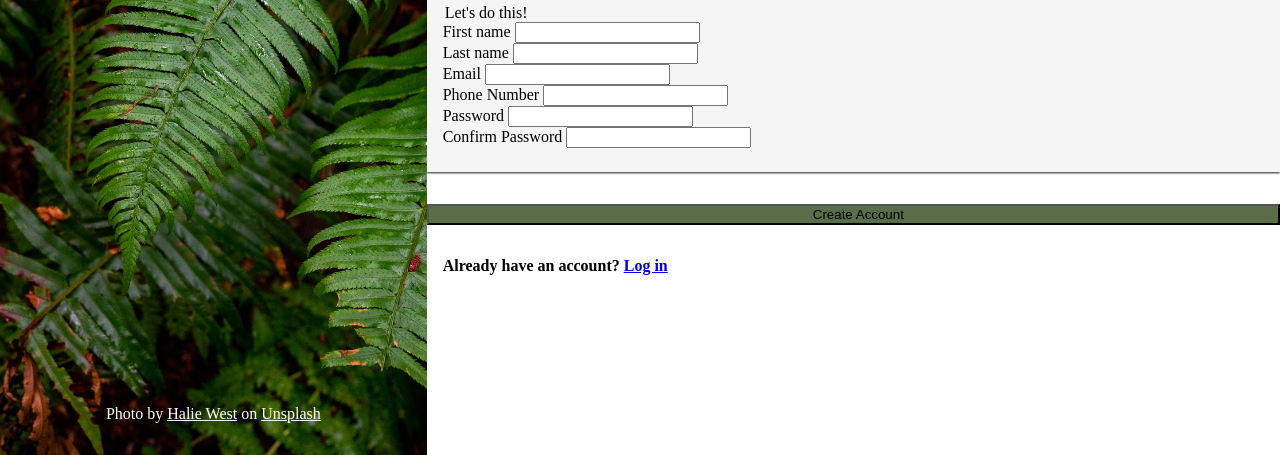
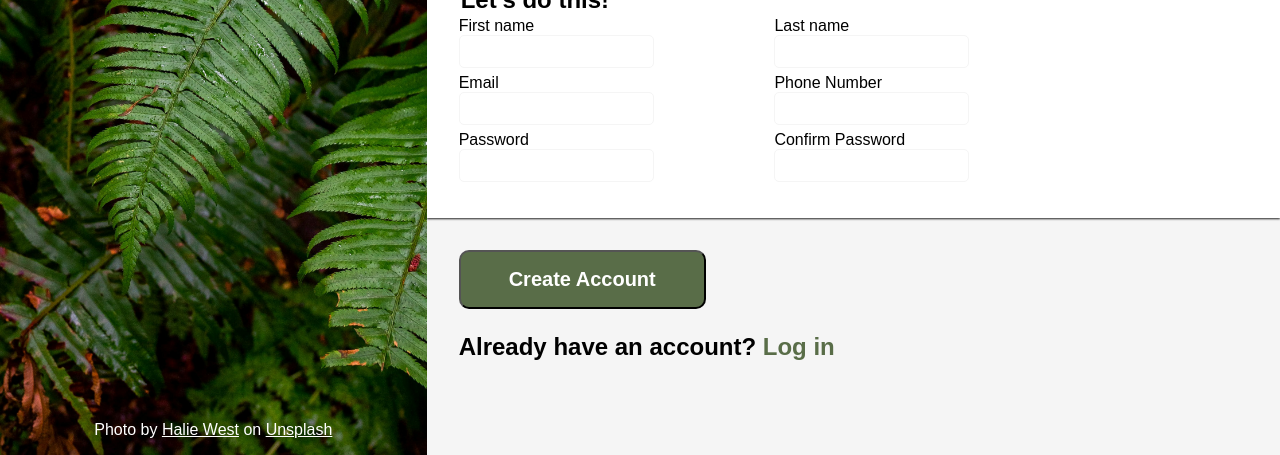
Before and after one commit to 536870912/odin-signup-page, a plain HTML site: page index.html in a window 1280 px wide. Shown: the part 345-800 px from the top of the page. Drawn offline with Linux system fonts and the light colour scheme.

Commit message:
Completed CSS for entire site(mostly)

```diff
--- a/index.html
+++ b/index.html
@@ -57,7 +57,7 @@
 
             <button>Create Account</button>
 
-            <p>Already have an account? <a href="https://google.com" target="_blank" rel="noopener noreferrer">Log in</a></p>
+            <p class="login-prompt">Already have an account? <a href="https://google.com" target="_blank" rel="noopener noreferrer">Log in</a></p>
         </div>
     </body>
 </html>
--- a/style.css
+++ b/style.css
@@ -7,6 +7,7 @@
     color: black;
     height: 100%;
     margin: 0;
+    font-family: Arial, Helvetica, sans-serif;
 }
 
 body{
@@ -38,6 +39,7 @@ body{
         left: 0;
         right: 0;
         top: 20%;
+        overflow: hidden;
         img{
             width: auto;
             height: 150px;
@@ -50,7 +52,9 @@ body{
     .citation{
         position: absolute;
         bottom: 1rem;
+        margin: 0;
         color: white;
+        text-align: center;
         :link, :visited{
             color: white;
         }
@@ -61,36 +65,81 @@ body{
     flex: 2;
     display: flex;
     flex-direction: column;
+    align-items: flex-start;
     justify-content: center;
-    gap: 16px;
+    background-color: whitesmoke;
 
-    p{
+    p, legend{
         font-weight: bold;
+        font-size: 24px;
+        width: min(100% - 16px, 70%)
     }
 }
 
-#main-body > *{
-    padding-left: 16px;
+#main-body > p,button{
+    margin-left: 32px;
 }
 
 form{
-    background-color: whitesmoke;
+    background-color: white;
     box-shadow: 0px 1px 2px #202020;
-    padding: 16px 24px 24px;
-    width: auto;
+    padding: 24px 32px 32px 32px;
+    align-self: stretch;
+    height: 25%;
+    display: flex;
+    flex-direction: column;
 
-    fields{
+    .fields{
+        flex: 1;
         display: flex;
         flex-wrap: wrap;
-        gap:48px
+        align-content: space-around;
 
-        label, input{
+
+        div{
+            width: 40%;
+        }
+
+        label{
             display: block;
+        }
+
+        input{
+            display: block;
+            padding: 8px;
+            border: 1px solid whitesmoke;
+            border-radius: 5px;
         }
     }
 }
 
+input:focus{
+    outline: 1px solid blue;
+    box-shadow: 0px 1px 2px #101010;
+}
+
+input[type=password]:invalid{
+    outline: 1px solid red;
+}
+
 button{
-    margin-top: 16px;
+    margin-top: 32px;
     background-color: #596D48;
+    padding: 16px 48px;
+    font-size: 20px;
+    font-weight: bold;
+    border-radius: 10px;
+    color: white;
 }
+
+.login-prompt{
+    font-weight: normal;
+
+    a{
+        color: #596D48;
+    }
+
+    a:link{
+        text-decoration: none;
+    }
+}
```
